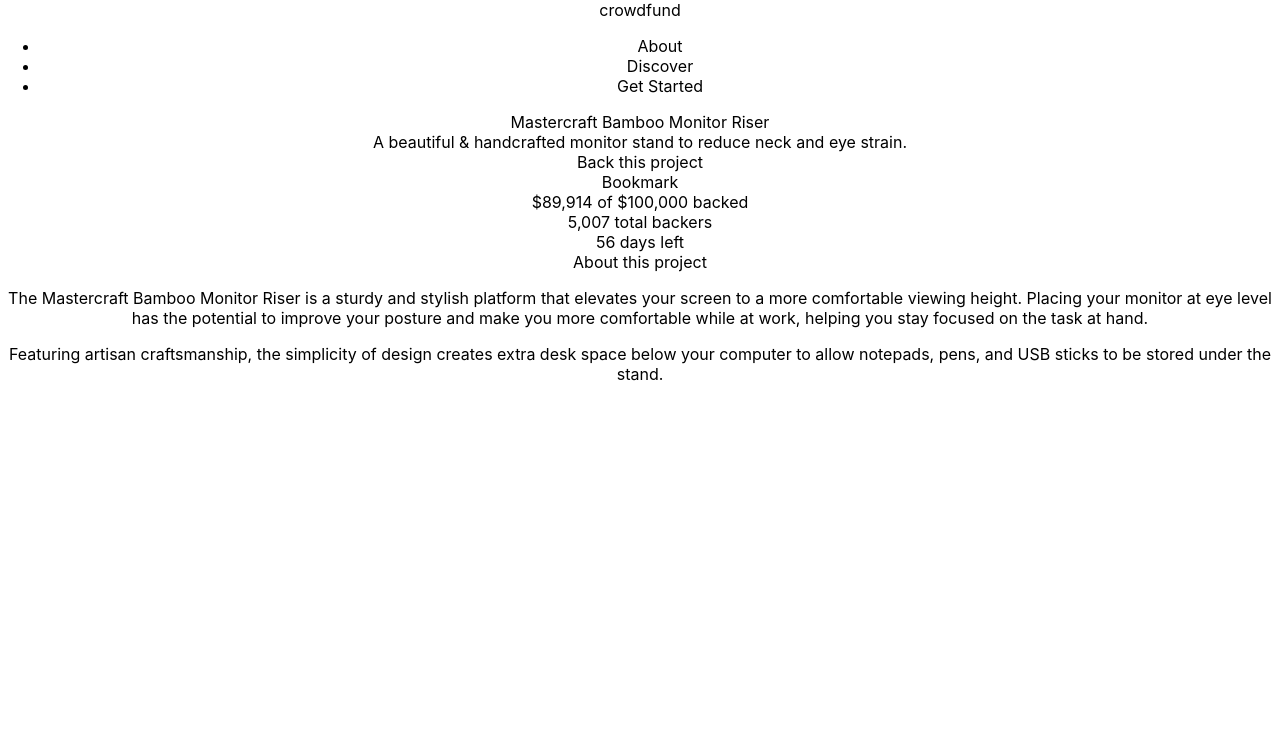
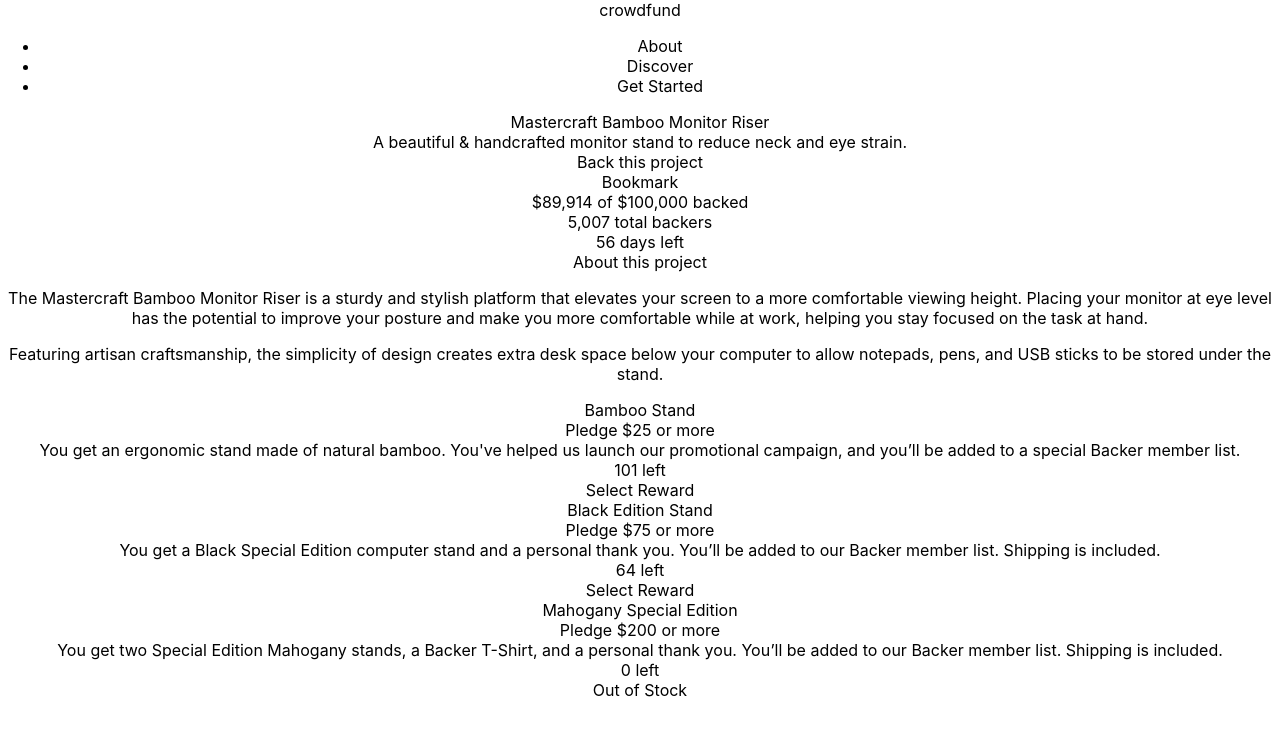
Before and after one commit to leopaul29/frontendmentor-crowdfunding-product-page, a React (Create React App) app: page / in a window 1280 px wide. Shown: the top 736 px of the page. Built offline with nearby package versions, Linux system fonts and the light colour scheme.

Commit message:
add card component

```diff
--- /dev/null
+++ b/src/components/Card.js
@@ -0,0 +1,17 @@
+export default function Card({
+  title,
+  pledgeCost,
+  textAbout,
+  daysLeft,
+  buttonText,
+}) {
+  return (
+    <div className="card">
+      <div className="card__title">{title}</div>
+      <div className="card__pledge">Pledge ${pledgeCost} or more</div>
+      <div className="card__about">{textAbout}</div>
+      <div className="card__daysLeft">{daysLeft} left</div>
+      <div className="card__button button">{buttonText}</div>
+    </div>
+  );
+}
--- a/src/components/Project.js
+++ b/src/components/Project.js
@@ -1,20 +1,55 @@
+import Card from "./Card";
+
 export default function Project() {
+  const cards = [
+    {
+      key: "1",
+      title: "Bamboo Stand",
+      pledgeCost: "25",
+      textAbout:
+        "You get an ergonomic stand made of natural bamboo. You've helped us launch our promotional campaign, and you’ll be added to a special Backer member list.",
+      daysLeft: "101",
+      buttonText: "Select Reward",
+    },
+    {
+      key: "2",
+      title: "Black Edition Stand",
+      pledgeCost: "75",
+      textAbout:
+        "You get a Black Special Edition computer stand and a personal thank you. You’ll be added to our Backer member list. Shipping is included.",
+      daysLeft: "64",
+      buttonText: "Select Reward",
+    },
+    {
+      key: "3",
+      title: "Mahogany Special Edition",
+      pledgeCost: "200",
+      textAbout:
+        "You get two Special Edition Mahogany stands, a Backer T-Shirt, and a personal thank you. You’ll be added to our Backer member list. Shipping is included.",
+      daysLeft: "0",
+      buttonText: "Out of Stock",
+    },
+  ];
+
+  const project = {
+    title: "About this project",
+    aboutP1:
+      "The Mastercraft Bamboo Monitor Riser is a sturdy and stylish platform that elevates your screen to a more comfortable viewing height. Placing your monitor at eye level has the potential to improve your posture and make you more comfortable while at work, helping you stay focused on the task at hand.",
+    aboutP2:
+      "Featuring artisan craftsmanship, the simplicity of design creates extra desk space below your computer to allow notepads, pens, and USB sticks to be stored under the stand.",
+  };
+
   return (
     <div className="project">
-      <div className="project__title">About this project</div>
+      <div className="project__title">{project.title}</div>
       <div className="project__about">
-        <p>
-          The Mastercraft Bamboo Monitor Riser is a sturdy and stylish platform
-          that elevates your screen to a more comfortable viewing height.
-          Placing your monitor at eye level has the potential to improve your
-          posture and make you more comfortable while at work, helping you stay
-          focused on the task at hand.
-        </p>
-        <p>
-          Featuring artisan craftsmanship, the simplicity of design creates
-          extra desk space below your computer to allow notepads, pens, and USB
-          sticks to be stored under the stand.
-        </p>
+        <p>{project.aboutP1}</p>
+        <p>{project.aboutP2}</p>
+      </div>
+      <div className="project__cards">
+        {cards.map((card) => (
+          <Card key={card.key} {...card} />
+        ))}
       </div>
     </div>
   );
```
